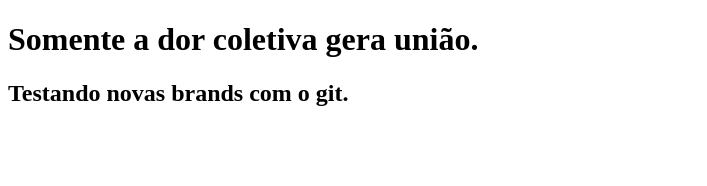
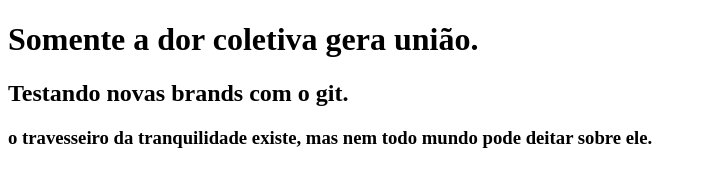
Before and after one commit to samucaestudante-alt/conteudo-html-sp15, a plain HTML site: page index.html in a window 1280 px wide. Shown: the whole page, without its empty margins (0-707 px from the left). Drawn offline with Linux system fonts and the light colour scheme.

Commit message:
Aula 01 html - testando nova branch

```diff
--- a/index.html
+++ b/index.html
@@ -9,5 +9,7 @@
 
     <h2>Testando novas brands com o git.</h2>
 
+    <h3>o travesseiro da tranquilidade existe, mas nem todo mundo pode deitar sobre ele.</h3>
+
   </body>
 </html>
```
